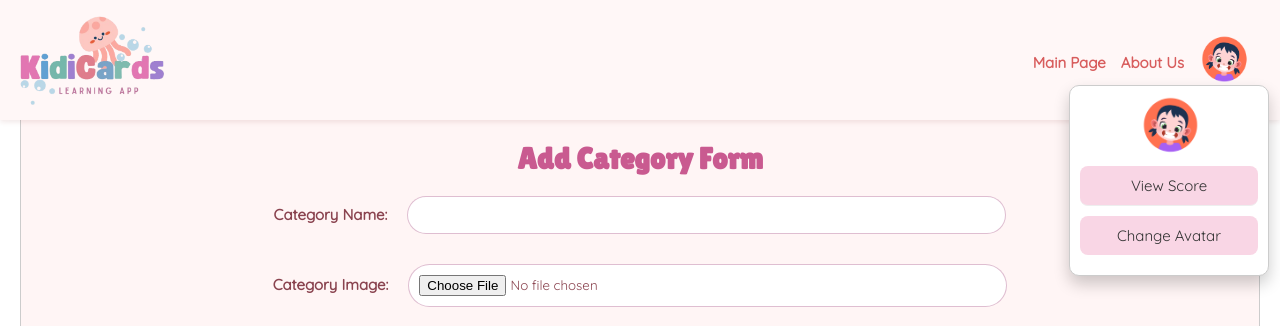
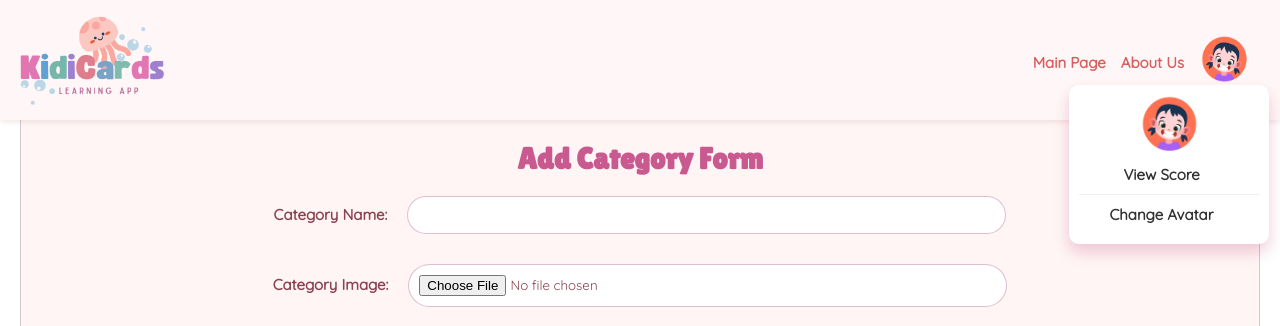
Before and after one commit to AAreesha/KidiCards---Web-Dev-Project, a React (Vite) app in the folder my-react-app/: page /form in a window 1280 px wide. Both pictures are taken after a click on the element 1224 px from the left and 60 px from the top of the page. Shown: the top 326 px of the page. Built offline with nearby package versions, Linux system fonts and the light colour scheme; no server answers; a web font is replaced by a local one.

Commit message:
drop down fixed

```diff
--- a/my-react-app/src/components/NavBar/NavBar.css
+++ b/my-react-app/src/components/NavBar/NavBar.css
@@ -19,7 +19,7 @@
     margin-top: 5px;
     margin-right: 15px; /* Spacing between items */
     font-weight: bold; /* Bold text for emphasis */
-    transition: color 0.3s ease; /* Smooth color change on hover */
+
   }
 
 .navbar-logo {
@@ -43,6 +43,7 @@
     width: 50px !important;
     height: 50px !important;
     margin-right: 30px;
+    box-shadow: #d85d5d;
     /* Specific class targeting the MUI Avatar component */
 
 }
@@ -54,6 +55,10 @@
 
 }
 
+.dropdown-buttons{
+  background-color: white !important;
+
+}
 
 /* Profile dropdown */
 .profile-icon-wrapper {
@@ -64,12 +69,11 @@
   .dropdown-menu {
     width: 200px;
     position: absolute;
-
     right: 10px;
     border-radius: 10px;
     background-color: white;
-    border: 1px solid #ccc;
-    box-shadow: 0 8px 16px rgba(0, 0, 0, 0.2);
+    border: 0px;
+    box-shadow: 0 8px 16px rgba(171, 8, 78, 0.2);
     z-index: 1000;
     list-style: none;
     padding: 10px;
@@ -89,6 +93,40 @@
     color: #333;
   }
 
-  .dropdown-menu li a:hover {
-    background-color: #f0f0f0;
+
+
+  .navbar-user-greeting {
+    font-weight: bold;
+    color: #444;
+
   }
+
+  .navbar-item {
+    padding: 0.5rem 1rem;
+  }
+
+  /* Link style */
+  .navbar-link {
+    text-decoration: none;
+    cursor: pointer;
+    transition: color 0.3s;
+  }
+
+  .navbar-link:hover {
+    color: #b30006;
+  }
+
+  /* Sign out button style */
+  .navbar-signout-button {
+    background-color: #c63d33;
+    color: white;
+    border: none;
+    padding: 0.5rem 1rem;
+    cursor: pointer;
+    border-radius: 5px;
+    transition: background-color 0.3s;
+  }
+
+  .navbar-signout-button:hover {
+    background-color: #911c1c;
+  }
--- a/my-react-app/src/components/NavBar/NavBar.jsx
+++ b/my-react-app/src/components/NavBar/NavBar.jsx
@@ -126,13 +126,25 @@ const NavBar = () => {
                 src={avatarSrc || ProfileIcon} // Display avatarSrc in dropdown as well
                 className="navbar-dropdown-icon"
               />
-              {user && <li className="navbar-user-email">Hi {username}!</li>}
-              <li><a onClick={() => navigate('/score')}>View Score</a></li>
-              <li><a onClick={() => navigate('/profile')}>Change Avatar</a></li>
-              {user && (
-                <li><button onClick={handleSignOut} className="sign-out-button">Sign Out</button></li>
-              )}
-            </ul>
+
+                {user && (
+                  <li className="navbar-user">
+                    <span className="navbar-user-greeting">Hi, {username}!</span>
+                  </li>
+                )}
+                <li className="navbar-item">
+                  <a className="navbar-link" onClick={() => navigate('/score')}>View Score</a>
+                </li>
+                <li className="navbar-item">
+                  <a className="navbar-link" onClick={() => navigate('/profile')}>Change Avatar</a>
+                </li>
+                {user && (
+                  <li className="navbar-item">
+                    <button onClick={handleSignOut} className="navbar-signout-button">Sign Out</button>
+                  </li>
+                )}
+              </ul>
+
           )}
         </div>
       </div>
--- a/my-react-app/src/pages/AboutUs/AboutUs.css
+++ b/my-react-app/src/pages/AboutUs/AboutUs.css
@@ -54,7 +54,7 @@
     animation-delay: 0.5s; /* Delay the start of the animation */
   }
 
-  li {
+.aboutus {
     background-color: #f9d6e5; /* Background color for each box */
     border-radius: 8px; /* Rounded corners for each box */
     padding: 15px; /* Padding inside the box */
@@ -62,7 +62,7 @@
     transition: transform 0.2s; /* Smooth transition for hover effect */
   }
 
-  li:hover {
+.aboutus:hover {
     transform: translateY(-3px); /* Lift effect on hover */
     box-shadow: 0 4px 8px rgb(219, 138, 178); /* Shadow effect on hover */
   }
--- a/my-react-app/src/pages/AboutUs/AboutUs.jsx
+++ b/my-react-app/src/pages/AboutUs/AboutUs.jsx
@@ -30,12 +30,12 @@ const AboutUs = () => {
         <div className="about-features">
           <h2 className="fade-in-up">KEY FEATURES</h2>
           <ul className="fade-in-up">
-          <li>Bilingual Learning: Supports both English and Urdu for a comprehensive experience.</li>
-  <li>Interactive Flashcards: Visually engaging flashcards with sound for enhanced learning.</li>
-  <li>Gamified Learning: Points, leaderboards, and matching games to boost engagement.</li>
-  <li>Knowledge Testing: MCQs with instant feedback and visual effects.</li>
-  <li>Progress Tracking: Parents can monitor their child&apos;s progress and achievements.</li>
-  <li>Accessible Education: Provides a quality learning tool for children with limited schooling access.</li>
+          <li className='aboutus'>Bilingual Learning: Supports both English and Urdu for a comprehensive experience.</li>
+  <li className='aboutus'>Interactive Flashcards: Visually engaging flashcards with sound for enhanced learning.</li>
+  <li className='aboutus'>Gamified Learning: Points, leaderboards, and matching games to boost engagement.</li>
+  <li className='aboutus'>Knowledge Testing: MCQs with instant feedback and visual effects.</li>
+  <li className='aboutus'>Progress Tracking: Parents can monitor their child&apos;s progress and achievements.</li>
+  <li className='aboutus'>Accessible Education: Provides a quality learning tool for children with limited schooling access.</li>
           </ul>
         </div>
         <img src={icon4} alt="Features" className="features-image slide-in" />
--- a/my-react-app/src/pages/ProfileIcon/ProfileIcon.css
+++ b/my-react-app/src/pages/ProfileIcon/ProfileIcon.css
@@ -1,7 +1,7 @@
 .avatar-selection {
     text-align: center;
     height: 100vh;
-    background-color:#fff6f6;
+    background-color:#fff6f62e;
     margin-top: 150px;
   }
 
--- a/my-react-app/src/pages/Scores/scores.css
+++ b/my-react-app/src/pages/Scores/scores.css
@@ -30,7 +30,7 @@
 
 /* Table Header */
 .score-table thead tr {
-    background-color: pink;
+    background-color: rgb(232, 124, 142);
     color: #fff;
     font-weight: bold;
 }
@@ -43,7 +43,7 @@
 
 /* Table Rows */
 .score-table tbody tr:nth-child(even) {
-    background-color: rgb(224, 200, 204);
+    background-color: rgb(255, 205, 213);
 }
 
 .score-table tbody tr:hover {
```
